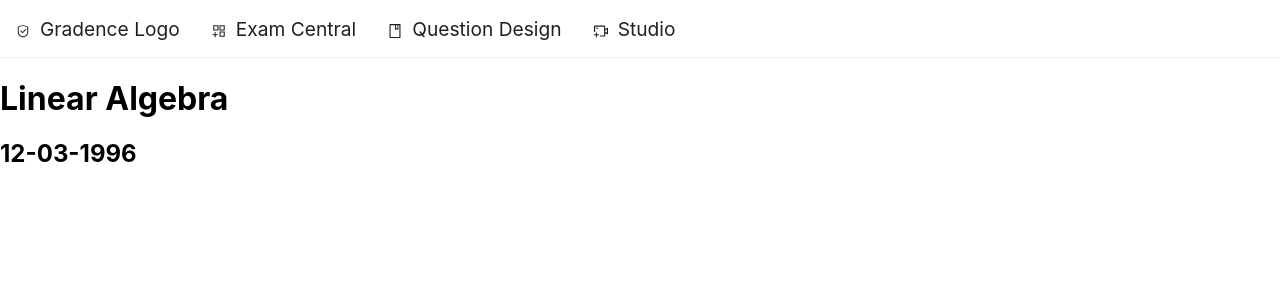
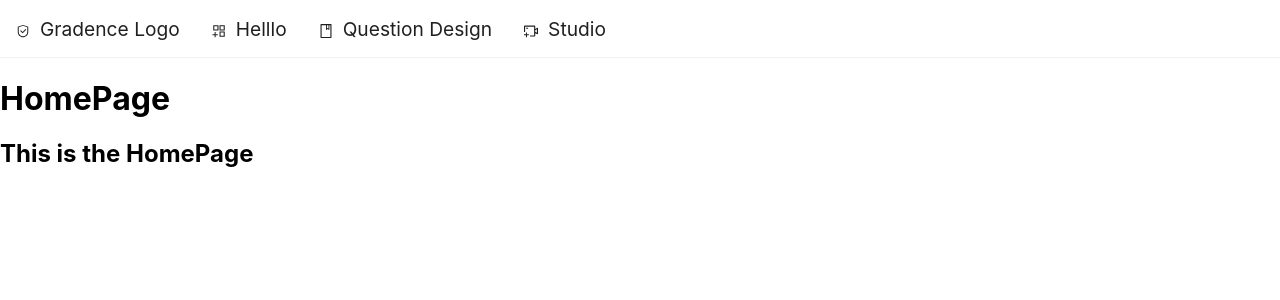
Before and after one commit to tinatsina/gradence, a React (Create React App) app: page / in a window 1280 px wide. Shown: the top 300 px of the page. Built offline with nearby package versions, Linux system fonts and the light colour scheme.

Commit message:
react router working

```diff
--- a/package.json
+++ b/package.json
@@ -12,6 +12,7 @@
     "prop-types": "^15.8.1",
     "react": "^19.0.0",
     "react-dom": "^19.0.0",
+    "react-router-dom": "^7.3.0",
     "react-scripts": "5.0.1",
     "web-vitals": "^2.1.4"
   },
--- a/src/App.js
+++ b/src/App.js
@@ -5,7 +5,7 @@ import {
   SafetyOutlined, VideoCameraAddOutlined,
 } from '@ant-design/icons';
 import './App.css';
-import ExamCard from './components/examcard/ExamCard';
+import AppRouter from './AppRouter';
 
 const items = [
   {
@@ -14,7 +14,7 @@ const items = [
     icon: <SafetyOutlined />,
   },
   {
-    label: 'Exam Central',
+    label: (<a href="\exam">Helllo</a>),
     key: 'mail',
     icon: <AppstoreAddOutlined />,
   },
@@ -34,7 +34,7 @@ function App() {
   return (
     <>
       <Menu mode="horizontal" items={items} className="navbar" />
-      <ExamCard examName="Linear Algebra" creationDate="12-03-1996" />
+      <AppRouter />
     </>
   );
 }
--- /dev/null
+++ b/src/AppRouter.js
@@ -0,0 +1,17 @@
+import { BrowserRouter, Routes, Route } from 'react-router-dom';
+
+import ControlPanel from './pages/ControlPanel/ControlPanel';
+import ExamCenter from './pages/ExamCenter/ExamCenter';
+import HomePage from './pages/home/HomePage';
+
+const AppRouter = () => (
+  <BrowserRouter>
+    <Routes>
+      <Route path="/" element={<HomePage />} />
+      <Route path="/exam" element={<ControlPanel />} />
+      <Route path="/panel" element={<ExamCenter />} />
+    </Routes>
+  </BrowserRouter>
+);
+
+export default AppRouter;
--- /dev/null
+++ b/src/pages/ControlPanel/ControlPanel.js
@@ -0,0 +1,10 @@
+import './ControlPanel.module.css';
+
+const ControlPanel = () => (
+  <div className="homepage">
+    <h1>Control Panel</h1>
+    <h2>This is the HomePage</h2>
+  </div>
+);
+
+export default ControlPanel;
--- /dev/null
+++ b/src/pages/ControlPanel/ControlPanel.module.css
@@ -0,0 +1,6 @@
+.homepage {
+    display: block;
+    background-color:hotpink;
+    align-content: center;
+    margin: auto;
+}
--- /dev/null
+++ b/src/pages/ExamCenter/ExamCenter.js
@@ -0,0 +1,10 @@
+import './ExamCenter.module.css';
+
+const ExamCenter = () => (
+  <div className="homepage">
+    <h1>HomePage</h1>
+    <h2>This is the HomePage</h2>
+  </div>
+);
+
+export default ExamCenter;
--- /dev/null
+++ b/src/pages/ExamCenter/ExamCenter.module.css
@@ -0,0 +1,6 @@
+.homepage {
+    display: block;
+    background-color:darkgoldenrod;
+    align-content: center;
+    margin: auto;
+}
--- /dev/null
+++ b/src/pages/home/HomePage.js
@@ -0,0 +1,10 @@
+import './HomePage.module.css';
+
+const HomePage = () => (
+  <div className="homepage">
+    <h1>HomePage</h1>
+    <h2>This is the HomePage</h2>
+  </div>
+);
+
+export default HomePage;
--- /dev/null
+++ b/src/pages/home/HomePage.module.css
@@ -0,0 +1,6 @@
+.homepage {
+    display: block;
+    background-color: chartreuse;
+    align-content: center;
+    margin: auto;
+}
```
Also changed, not shown: 1 other file (tests, documents, lock files or other folders).
